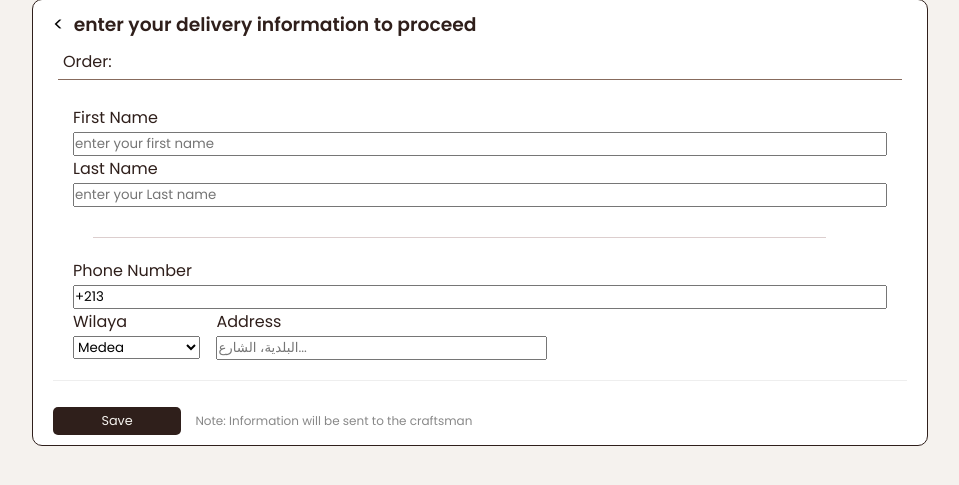
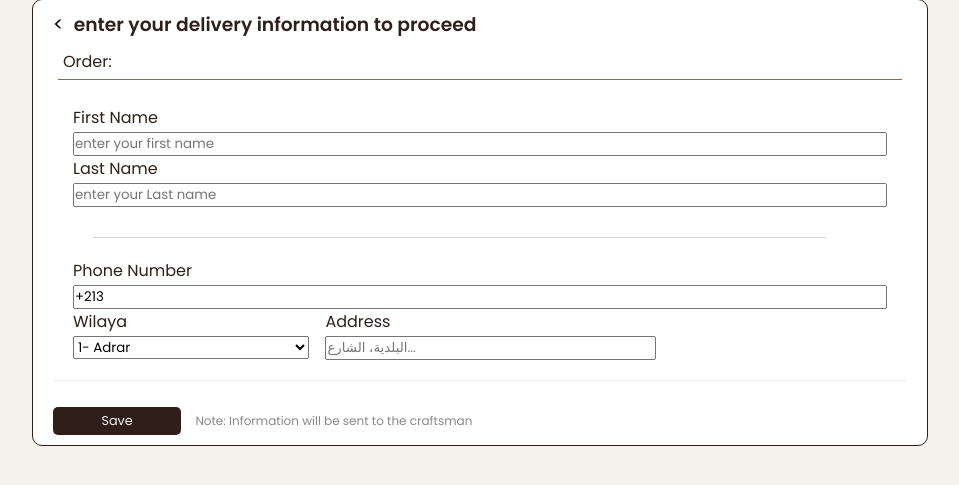
Before and after one commit to db-douae/Handmade-Products-Plateform, a PHP site: page /orders/delivery-info.php in a window 1280 px wide. Shown: the part 138-623 px from the top of the page, without its empty margins (160-1119 px from the left). Run offline with PHP 8.4, Linux system fonts and the light colour scheme.

Commit message:
تغيير في واجهة صفحات upgrade settings delivery-info

```diff
--- a/project/pages/account/settings.php
+++ b/project/pages/account/settings.php
@@ -7,9 +7,7 @@
   </head>
   <body>
 
-    <header>
-        <?php include '../../layouts/header.php'; ?>
-    </header>
+        <?php //include '../../layouts/header.php'; ?>
 
 <div class="all">
 <div class="avatar">
@@ -69,7 +67,7 @@
 
 <div class="upgrade">
     <p>upgrade to <b>Artisan account</b>.</p>
-    <button>Upgrade your account  ></button>
+    <button onclick="window.location.href='upgrade.php';">Upgrade your account  ></button>
 </div>
 
 <div class="delete">
--- a/project/pages/orders/delivery-info.php
+++ b/project/pages/orders/delivery-info.php
@@ -32,8 +32,64 @@
   <div class="form-group">
     <label>Wilaya</label>
     <select>
-      <option>Medea</option>
-      <option>Blida</option>
+      <option >1- Adrar</option>
+      <option>2- Chlef</option>
+      <option>3- Laghouat</option>
+      <option>4- Oum El Bouaghi</option>
+      <option>5- Batna</option>
+      <option>6- Béjaïa</option>
+      <option>7- Biskra</option>
+      <option>8- Béchar</option>
+      <option>9- Blida</option>
+      <option>10- Bouira</option>
+      <option>11- Tamanrasset</option>
+      <option>12- Tébessa</option>
+      <option>13- Tlemcen</option>
+      <option>14- Tiaret</option>
+      <option>15- Tizi Ouzou</option>
+      <option>16- Algiers</option>
+      <option>17- Djelfa</option>
+      <option>18- Jijel</option>
+      <option>19- Sétif</option>
+      <option>20- Saïda</option>
+      <option>21- Skikda</option>
+      <option>22- Sidi Bel Abbès</option>
+      <option>23- Annaba</option>
+      <option>24- Guelma</option>
+      <option>25- Constantine</option>
+      <option>26- Médéa</option>
+      <option>27- Mostaganem</option>
+      <option>28- M'Sila</option>
+      <option>29- Mascara</option>
+      <option>30- Ouargla</option>
+      <option>31- Oran</option>
+      <option>32- El Bayadh</option>
+      <option>33- Illizi</option>
+      <option>34- Bordj Bou Arréridj</option>
+      <option>35- Boumerdès</option>
+      <option>36- El Tarf</option>
+      <option>37- Tindouf</option>
+      <option>38- Tissemsilt</option>
+      <option>39- El Oued</option>
+      <option>40- Khenchela</option>
+      <option>41- Souk Ahras</option>
+      <option>42- Tipaza</option>
+      <option>43- Mila</option>
+      <option>44- Aïn Defla</option>
+      <option>45- Naâma</option>
+      <option>46- Aïn Témouchent</option>
+      <option>47- Ghardaïa</option>
+      <option>48- Relizane</option>
+      <option>49- Timimoun</option>
+      <option>50- Bordj Badji Mokhtar</option>
+      <option>51- Ouled Djellal</option>
+      <option>52- Béni Abbès</option>
+      <option>53- In Salah</option>
+      <option>54- In Guezzam</option>
+      <option>55- Touggourt</option>
+      <option>56- Djanet</option>
+      <option>57- El M'Ghair</option>
+      <option>58- El Meniaa</option>
     </select>
   </div>
   <div class="form-group">
```
Also changed, not shown: project/pages/account/upgrade.php (+7 -1 lines), project/public/assets/css/settings.css.
